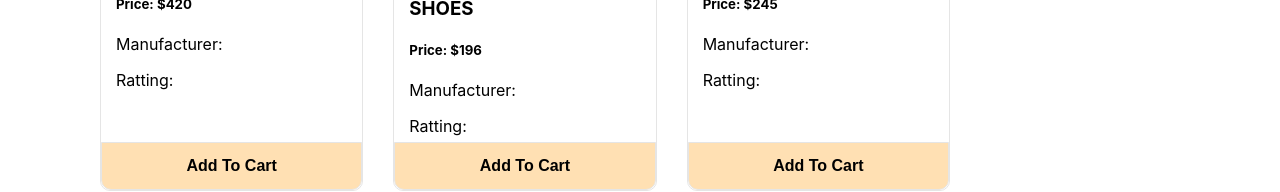
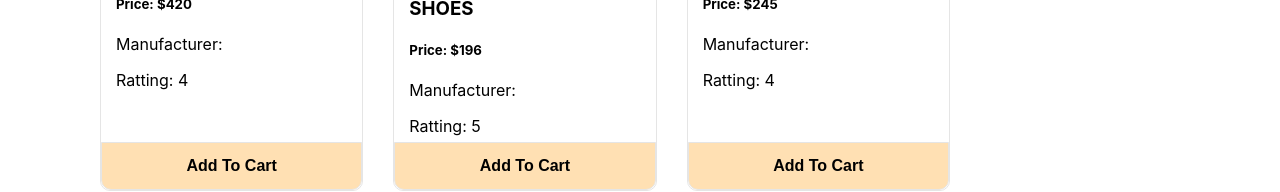
Before and after one commit to rakibahmeddev/simple-ecommerce-ema-john, a React (Create React App) app: page / in a window 1280 px wide. Shown: the part 436-628 px from the top of the page. Built offline with nearby package versions, Linux system fonts and the light colour scheme.

Commit message:
shop.js file er moddhe funtion add kore oi khane theke abr function ke props kore niye ashlam prodcut.js file er moddhe tarpor button er moddhe onClick diye call kore dilam and console er moddhe total product object wise peye gelam

```diff
--- a/src/components/Product/Product.js
+++ b/src/components/Product/Product.js
@@ -2,8 +2,11 @@ import React from "react";
 import "./Product.css";
 
 const Product = (props) => {
-  console.log(props.product);
-  const { img, name, price, sellers, rattings } = props.product;
+  // console.log(props.product);
+  const { img, name, price, sellers, ratings } = props.product;
+
+  // const { handleAddToCart } = props.handleAddToCart;
+
   return (
     <div className="product">
       <div className="product-img">
@@ -13,9 +16,12 @@ const Product = (props) => {
         <h3>{name}</h3>
         <h5>Price: ${price}</h5>
         <p>Manufacturer: {sellers}</p>
-        <p>Ratting: {rattings}</p>
+        <p>Ratting: {ratings}</p>
       </div>
-      <button className="btn-cart">
+      <button
+        onClick={() => props.handleAddToCart(props.product)}
+        className="btn-cart"
+      >
         Add To Cart{" "}
         <span>
           <svg
--- a/src/components/Shop/Shop.js
+++ b/src/components/Shop/Shop.js
@@ -10,13 +10,20 @@ const Shop = () => {
       .then((data) => setProducts(data));
   }, []);
 
+  const handleAddToCart = (product) => {
+    console.log(product);
+  };
   return (
     <div className="shop-container">
       <div className="products-container">
         <h3>This is for products: {products.length}</h3>
         <div className="product-container">
           {products.map((product) => (
-            <Product key={product.id} product={product}></Product>
+            <Product
+              key={product.id}
+              product={product}
+              handleAddToCart={handleAddToCart}
+            ></Product>
           ))}
         </div>
       </div>
```
